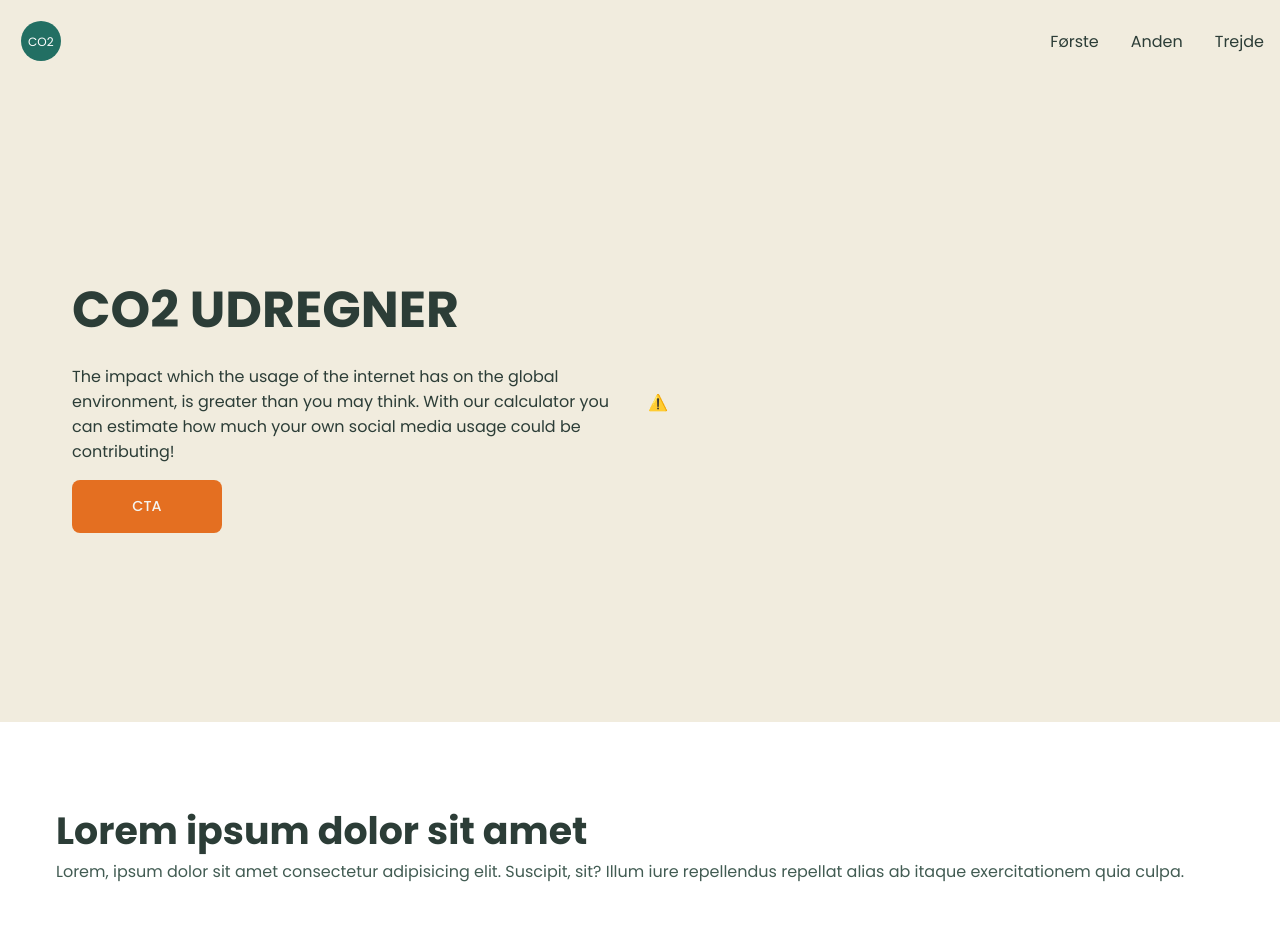
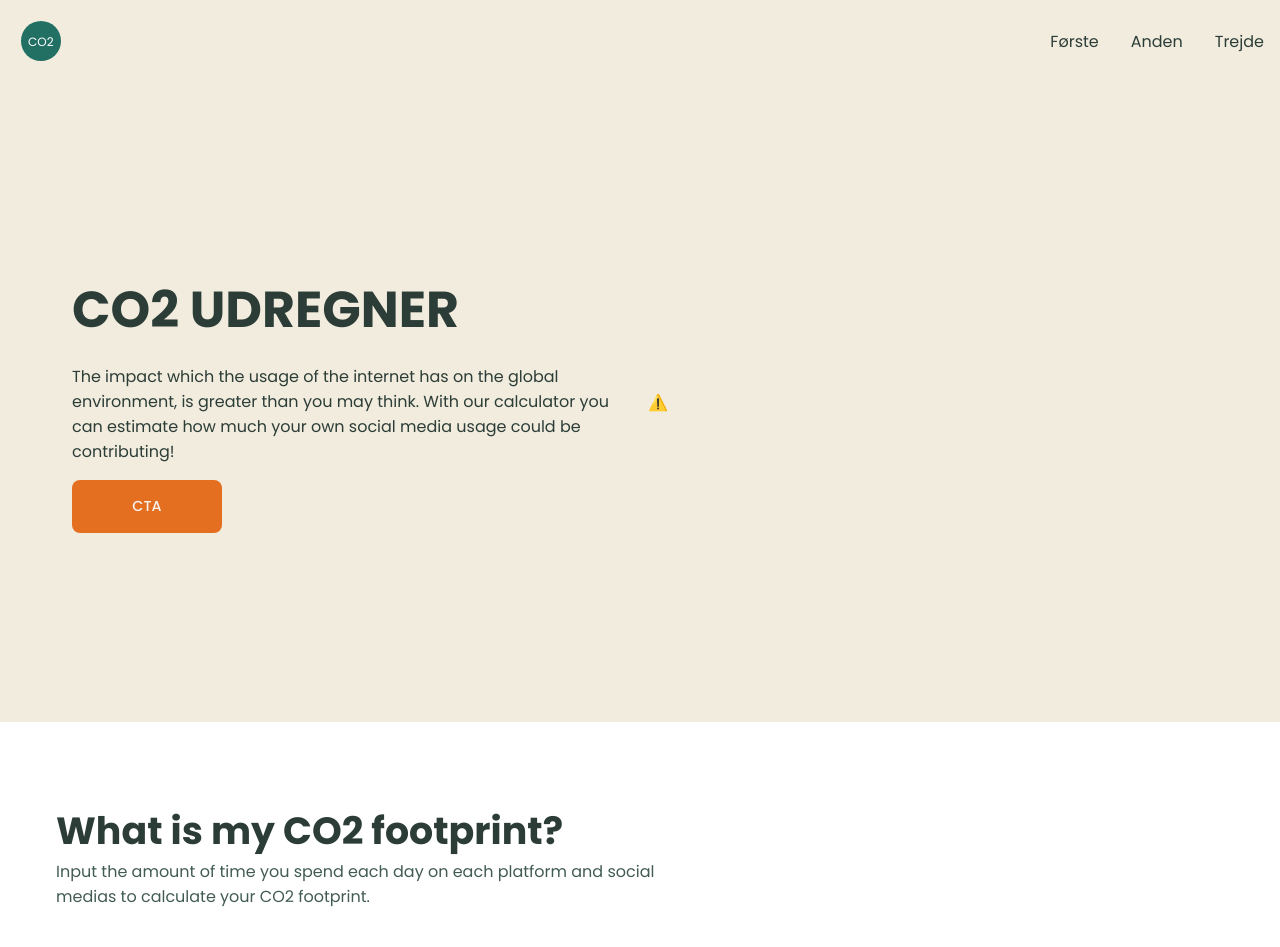
Before and after one commit to vlysium/advice-project, a React (Vite) app: page / in a window 1280 px wide. Shown: the top 947 px of the page. Built offline with nearby package versions, Linux system fonts and the light colour scheme; no server answers.

Commit message:
content in converter

```diff
--- a/src/components/Converter.jsx
+++ b/src/components/Converter.jsx
@@ -5,10 +5,9 @@ import CardContainer from "./CardContainer";
 function Converter({ onChange, onCalculate }) {
   return (
     <section id="converter" className="max-width">
-      <h2>Lorem ipsum dolor sit amet</h2>
+      <h2>What is my CO2 footprint?</h2>
       <p>
-        Lorem, ipsum dolor sit amet consectetur adipisicing elit. Suscipit, sit? Illum iure repellendus repellat alias
-        ab itaque exercitationem quia culpa.
+        Input the amount of time you spend each day on each platform and social medias to calculate your CO2 footprint.
       </p>
       <CardContainer onChange={onChange} />
       <button onClick={onCalculate}>Calculate my CO2 footprint</button>
--- a/src/index.scss
+++ b/src/index.scss
@@ -36,6 +36,7 @@ h4 {
 p {
   font-size: 1rem;
   color: variable.$color-secondary-light;
+  max-width: 65ch;
 }
 
 // elements
```
